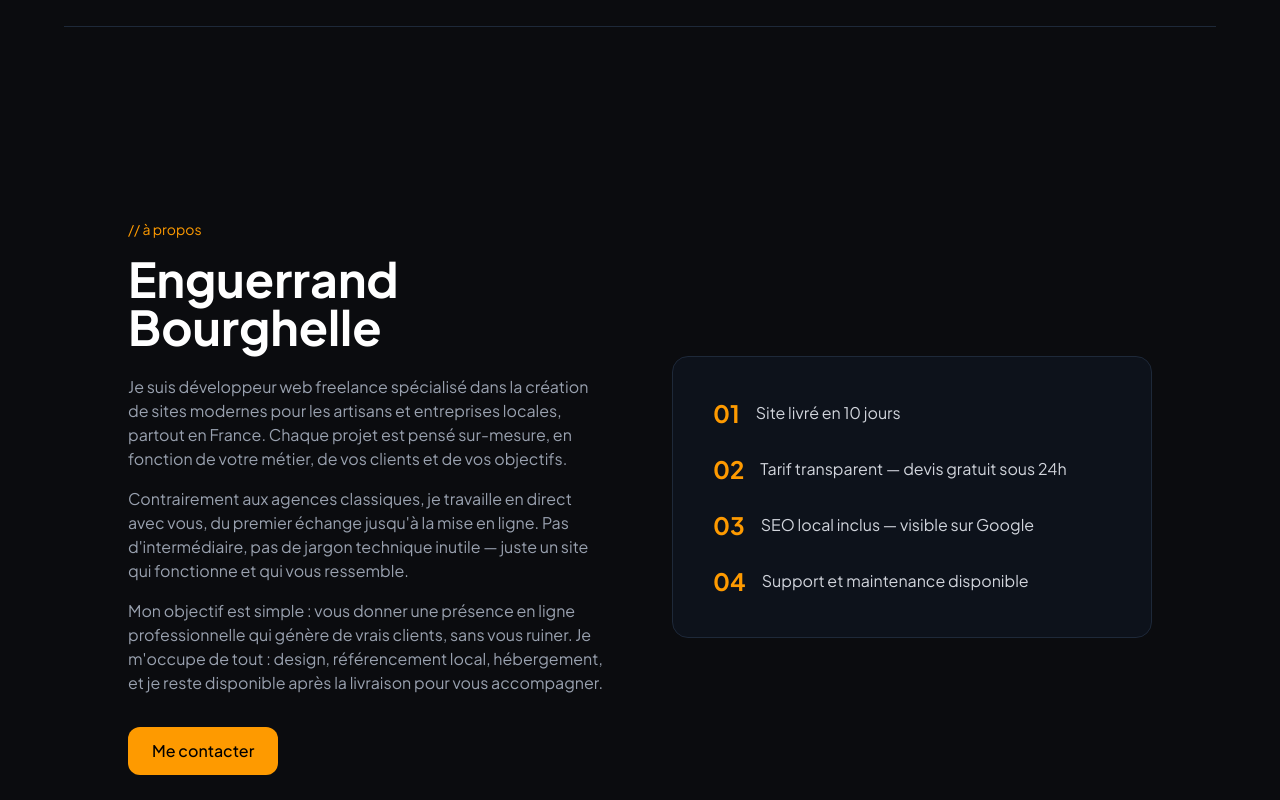
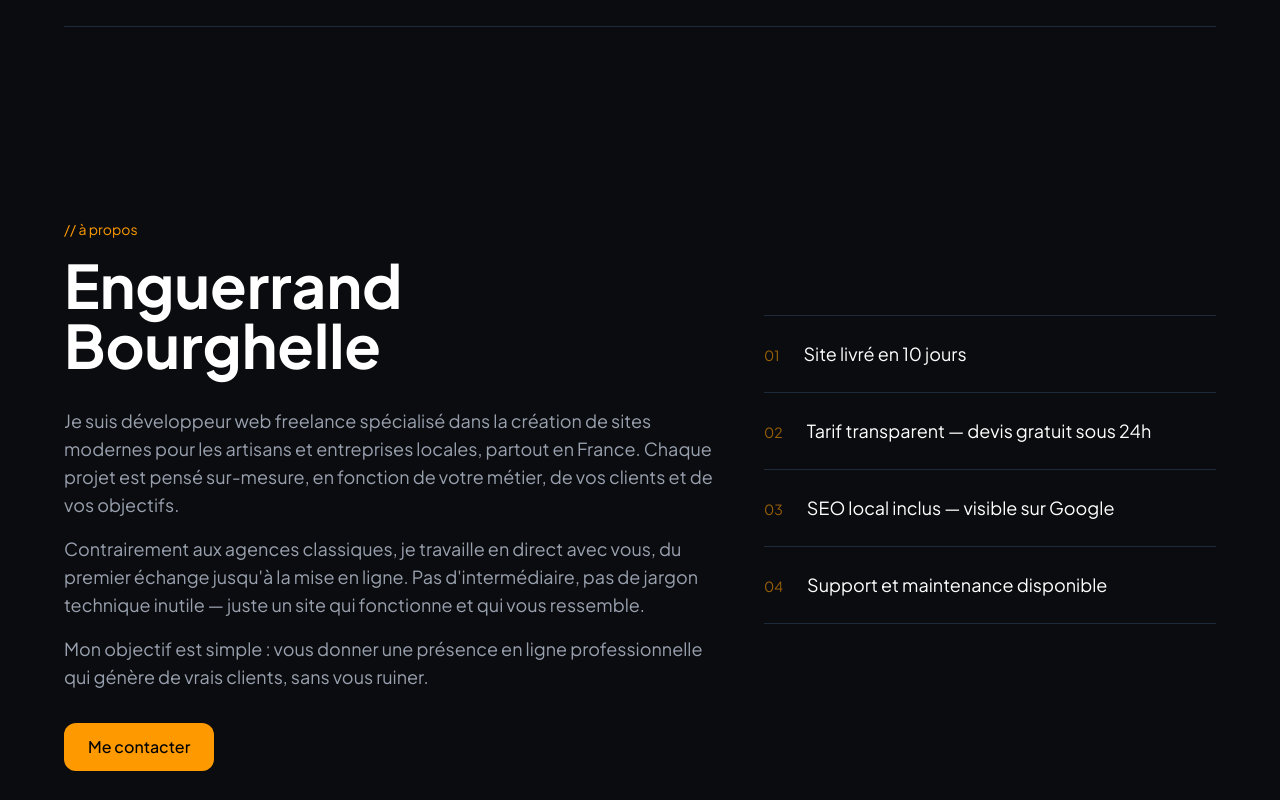
Before and after one commit to enguerrandbourghelle/agence-demo, a Next.js app: page / in a window 1280 px wide. Shown: the part 2440-3240 px from the top of the page. Built offline with nearby package versions, Linux system fonts and the light colour scheme.

Commit message:
feat: mise en page asymetrique pour APropos

```diff
--- a/components/APropos.tsx
+++ b/components/APropos.tsx
@@ -1,5 +1,6 @@
 "use client";
 import AnimatedSection from "./AnimatedSection";
+import MagneticButton from "./MagneticButton";
 
 export default function APropos() {
   const scrollToContact = () => {
@@ -7,44 +8,37 @@ export default function APropos() {
   };
 
   return (
-    <section className="py-24 px-6">
-      <div className="max-w-5xl mx-auto grid grid-cols-1 md:grid-cols-2 gap-16 items-center">
-        <AnimatedSection>
+    <section className="py-24 px-6 md:px-16">
+      <div className="max-w-6xl mx-auto grid grid-cols-1 md:grid-cols-12 gap-12 items-start">
+        <AnimatedSection className="md:col-span-7">
           <p className="font-mono text-sm text-amber-500 mb-4">{"// à propos"}</p>
-          <h2 className="font-serif text-4xl md:text-5xl font-bold mb-6 text-white">Enguerrand Bourghelle</h2>
-          <p className="text-gray-400 mb-4">
+          <h2 className="font-serif text-5xl md:text-6xl font-bold mb-8 text-white">Enguerrand Bourghelle</h2>
+          <p className="text-gray-400 mb-4 text-lg">
             Je suis développeur web freelance spécialisé dans la création de sites modernes pour les artisans et entreprises locales, partout en France. Chaque projet est pensé sur-mesure, en fonction de votre métier, de vos clients et de vos objectifs.
           </p>
-          <p className="text-gray-400 mb-4">
+          <p className="text-gray-400 mb-4 text-lg">
             Contrairement aux agences classiques, je travaille en direct avec vous, du premier échange jusqu&apos;à la mise en ligne. Pas d&apos;intermédiaire, pas de jargon technique inutile — juste un site qui fonctionne et qui vous ressemble.
           </p>
-          <p className="text-gray-400 mb-8">
-            Mon objectif est simple : vous donner une présence en ligne professionnelle qui génère de vrais clients, sans vous ruiner. Je m&apos;occupe de tout : design, référencement local, hébergement, et je reste disponible après la livraison pour vous accompagner.
+          <p className="text-gray-400 mb-8 text-lg">
+            Mon objectif est simple : vous donner une présence en ligne professionnelle qui génère de vrais clients, sans vous ruiner.
           </p>
-          <button onClick={scrollToContact} className="bg-amber-500 text-black px-6 py-3 rounded-xl font-medium hover:bg-amber-400 transition">
+          <MagneticButton onClick={scrollToContact} className="bg-amber-500 text-black px-6 py-3 rounded-xl font-medium hover:bg-amber-400">
             Me contacter
-          </button>
+          </MagneticButton>
         </AnimatedSection>
-        <AnimatedSection>
-          <div className="bg-gray-900/50 border border-gray-800 rounded-2xl p-10 text-white">
-            <div className="flex flex-col gap-6">
-              <div className="flex items-center gap-4">
-                <span className="font-mono text-amber-500 text-2xl font-bold">01</span>
-                <p className="text-gray-300">Site livré en 10 jours</p>
+        <AnimatedSection className="md:col-span-5 md:mt-24">
+          <div className="flex flex-col gap-0">
+            {[
+              { n: "01", t: "Site livré en 10 jours" },
+              { n: "02", t: "Tarif transparent — devis gratuit sous 24h" },
+              { n: "03", t: "SEO local inclus — visible sur Google" },
+              { n: "04", t: "Support et maintenance disponible" },
+            ].map((item, i) => (
+              <div key={i} className="flex items-baseline gap-6 py-6 border-t border-gray-800 last:border-b">
+                <span className="font-mono text-amber-500/60 text-sm">{item.n}</span>
+                <p className="font-serif text-lg text-white">{item.t}</p>
               </div>
-              <div className="flex items-center gap-4">
-                <span className="font-mono text-amber-500 text-2xl font-bold">02</span>
-                <p className="text-gray-300">Tarif transparent — devis gratuit sous 24h</p>
-              </div>
-              <div className="flex items-center gap-4">
-                <span className="font-mono text-amber-500 text-2xl font-bold">03</span>
-                <p className="text-gray-300">SEO local inclus — visible sur Google</p>
-              </div>
-              <div className="flex items-center gap-4">
-                <span className="font-mono text-amber-500 text-2xl font-bold">04</span>
-                <p className="text-gray-300">Support et maintenance disponible</p>
-              </div>
-            </div>
+            ))}
           </div>
         </AnimatedSection>
       </div>
```
